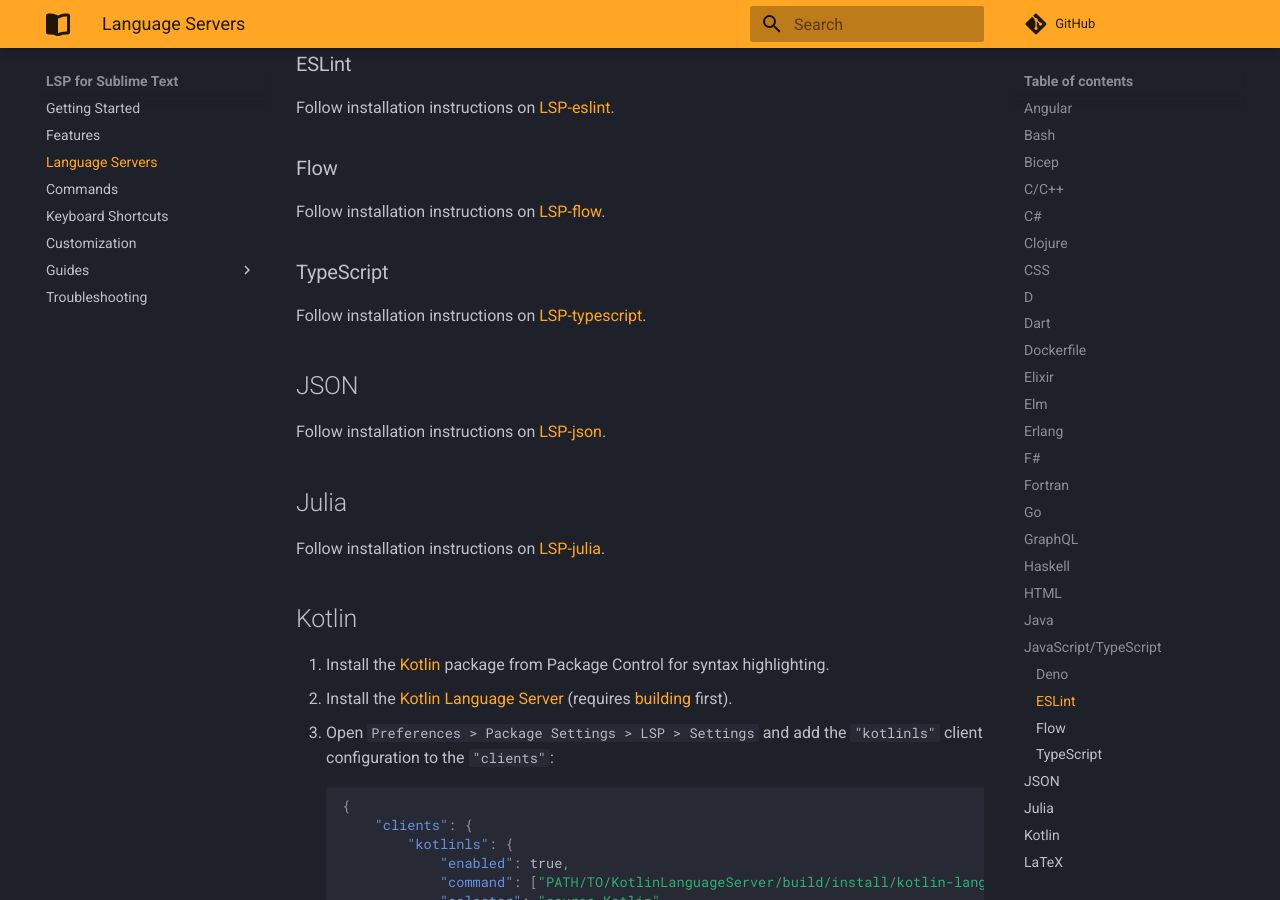
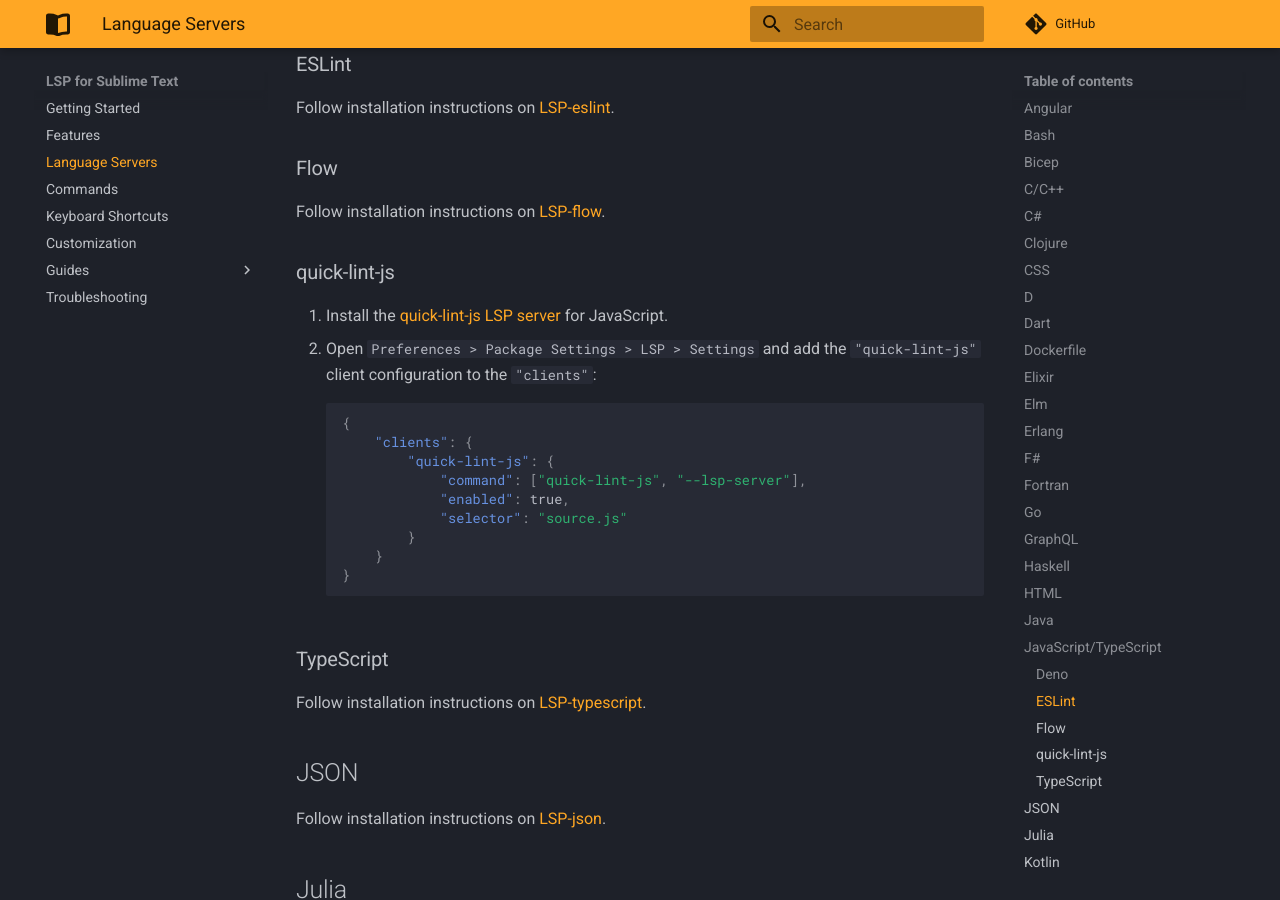
Before and after one commit to sublimelsp/LSP, an MkDocs documentation site: the page built from docs/src/language_servers.md, in a window 1280 px wide and 900 px high, scrolled down 5831 px. Built offline with MkDocs 1.6.1 and Material for MkDocs 9.7.7, drawn with Linux system fonts in a browser that asks for light colours; comment, search, counter and statistics services are not loaded.

Commit message:
Add documentation for quick-lint-js language server

````diff
--- a/docs/src/language_servers.md
+++ b/docs/src/language_servers.md
@@ -230,6 +230,23 @@
 ### Flow
 
 Follow installation instructions on [LSP-flow](https://github.com/sublimelsp/LSP-flow).
+
+### quick-lint-js
+
+1. Install the [quick-lint-js LSP server](https://quick-lint-js.com/install/cli/) for JavaScript.
+2. Open `Preferences > Package Settings > LSP > Settings` and add the `"quick-lint-js"` client configuration to the `"clients"`:
+
+    ```json
+    {
+        "clients": {
+            "quick-lint-js": {
+                "command": ["quick-lint-js", "--lsp-server"],
+                "enabled": true,
+                "selector": "source.js"
+            }
+        }
+    }
+    ```
 
 ### TypeScript
 
````
